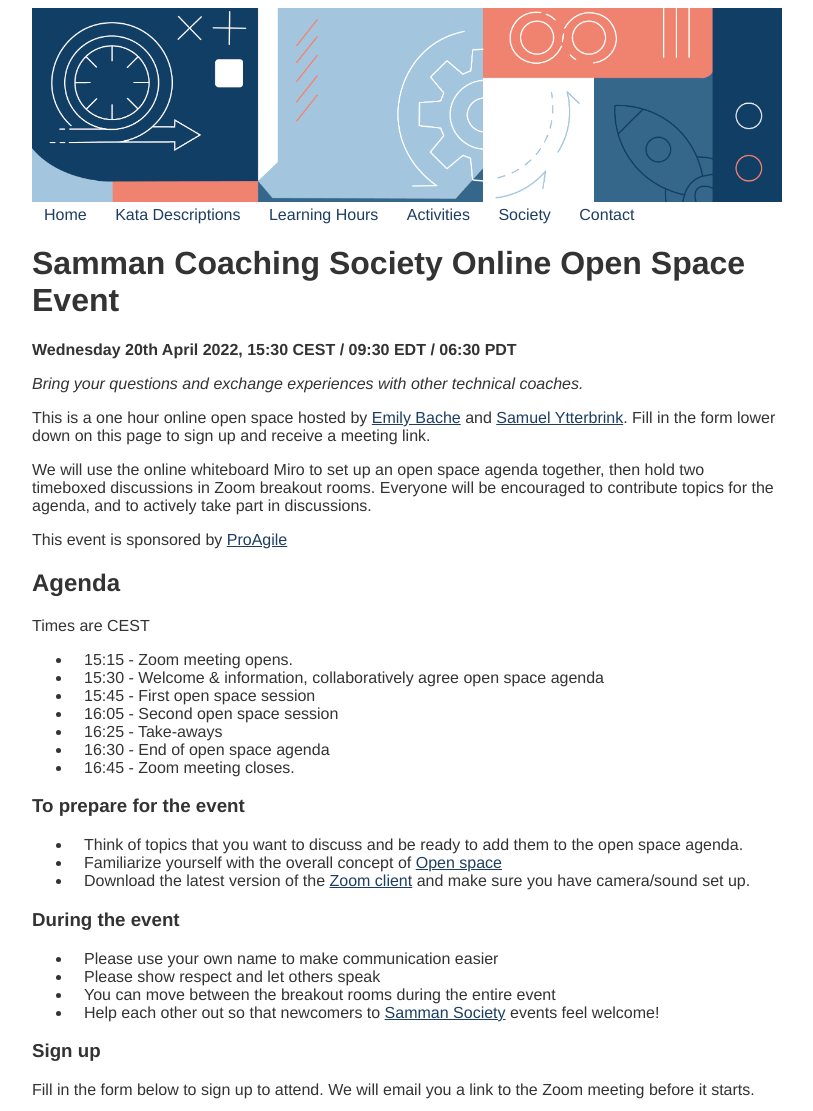
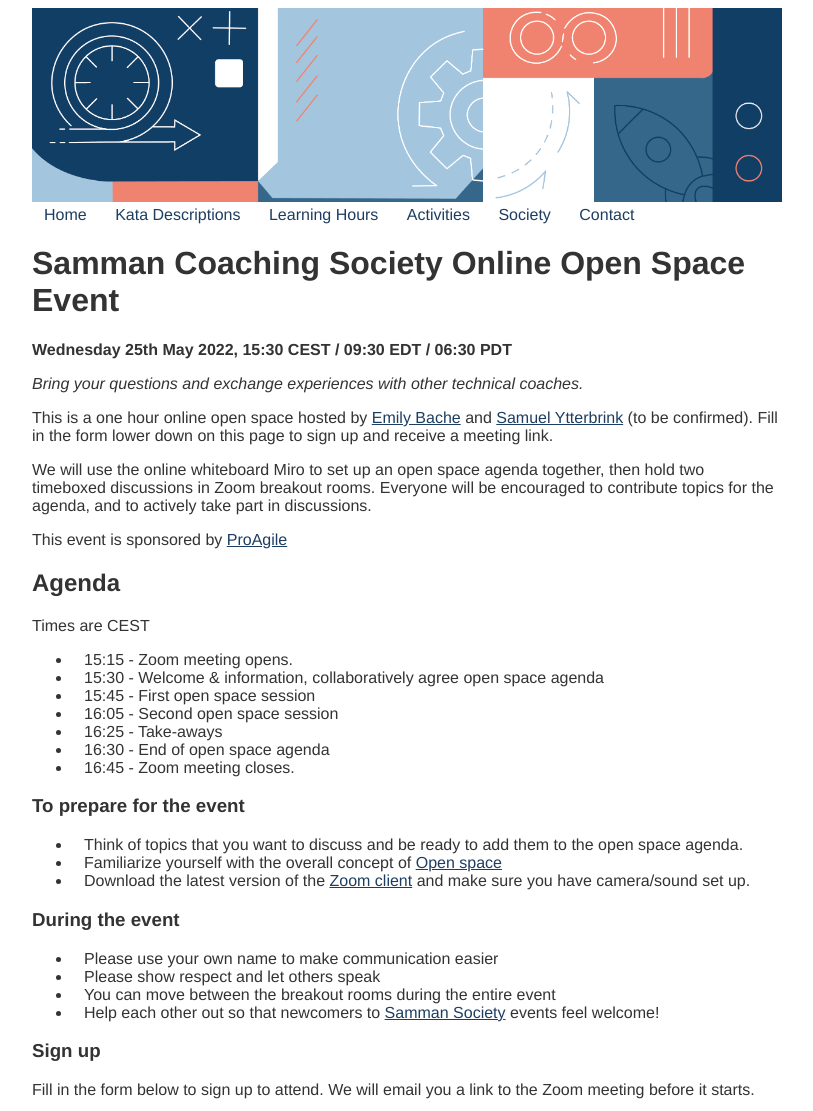
Before and after one commit to sammancoaching/website, a Jekyll site: the page built from society/events/open_space_2022-05-25.md, in a window 1280 px wide, cut to the strip 0-1111 px from the top of the page. Shown: the whole strip, without its empty margins (233-1046 px from the left). Built offline with Jekyll 4.4.1, drawn with Linux system fonts in a browser that asks for light colours.

Commit message:
creating new open space event for 25th May

```diff
--- a/_layouts/event.html
+++ b/_layouts/event.html
@@ -9,6 +9,6 @@ layout: society
     hbspt.forms.create({
         region: "eu1",
         portalId: "25488214",
-        formId: "95225790-7094-40b0-a778-44295a8426d5"
+        formId: "94c3b97c-793c-48cb-9ce6-8a6f1a40d44f"
     });
 </script>
--- a/_layouts/event_signup_success.html
+++ b/_layouts/event_signup_success.html
@@ -4,5 +4,5 @@ layout: society
 
 {{ content }}
 
-<a title="Add to Calendar" class="addeventatc" data-id="Up13076383" href="https://www.addevent.com/event/Up13076383" target="_blank" rel="nofollow">Add to Calendar</a>
+<a title="Add to Calendar" class="addeventatc" data-id="GV13517660" href="https://www.addevent.com/event/GV13517660" target="_blank" rel="nofollow">Add to Calendar</a>
 <script type="text/javascript" src="https://cdn.addevent.com/libs/atc/1.6.1/atc.min.js" async defer></script>
--- a/society/events/open_space_2022-04-20.md
+++ b/society/events/open_space_2022-05-25.md
@@ -5,11 +5,11 @@ title: Samman Coaching Society Online Open Space Event
 
 # Samman Coaching Society Online Open Space Event
 
-**Wednesday 20th April 2022, 15:30 CEST / 09:30 EDT / 06:30 PDT**
+**Wednesday 25th May 2022, 15:30 CEST / 09:30 EDT / 06:30 PDT**
 
 _Bring your questions and exchange experiences with other technical coaches._
 
-This is a one hour online open space hosted by [Emily Bache](/society/contributors/emilybache.html) and [Samuel Ytterbrink](/society/contributors/neppord.html). Fill in the form lower down on this page to sign up and receive a meeting link.
+This is a one hour online open space hosted by [Emily Bache](/society/contributors/emilybache.html) and [Samuel Ytterbrink](/society/contributors/neppord.html) (to be confirmed). Fill in the form lower down on this page to sign up and receive a meeting link.
 
 We will use the online whiteboard Miro to set up an open space agenda together, then hold two timeboxed discussions in Zoom breakout rooms. Everyone will be encouraged to contribute topics for the agenda, and to actively take part in discussions.
 
```
Also changed, not shown: society/events/index.md (+1 -1 lines), society/events/open_space_signup_thankyou.md (renamed from society/events/open_space_2022-04-20-thankyou.md).
